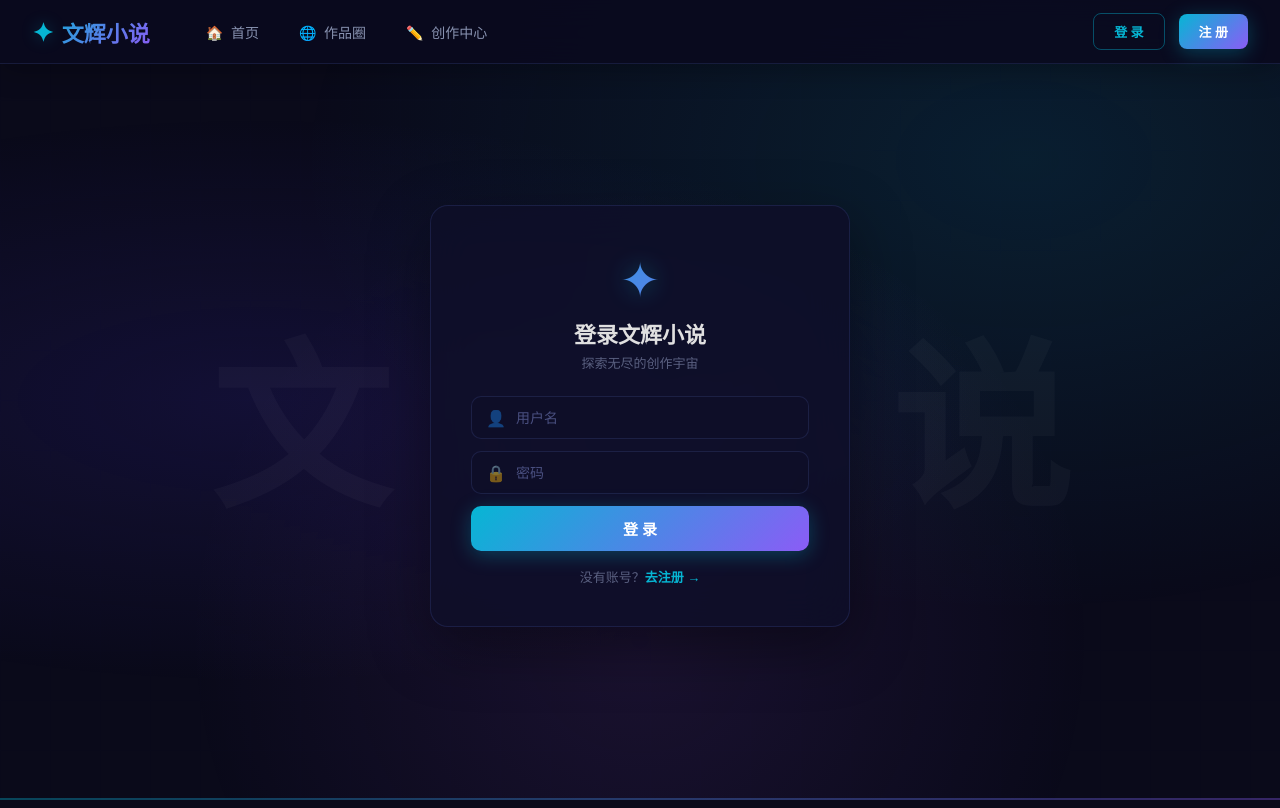
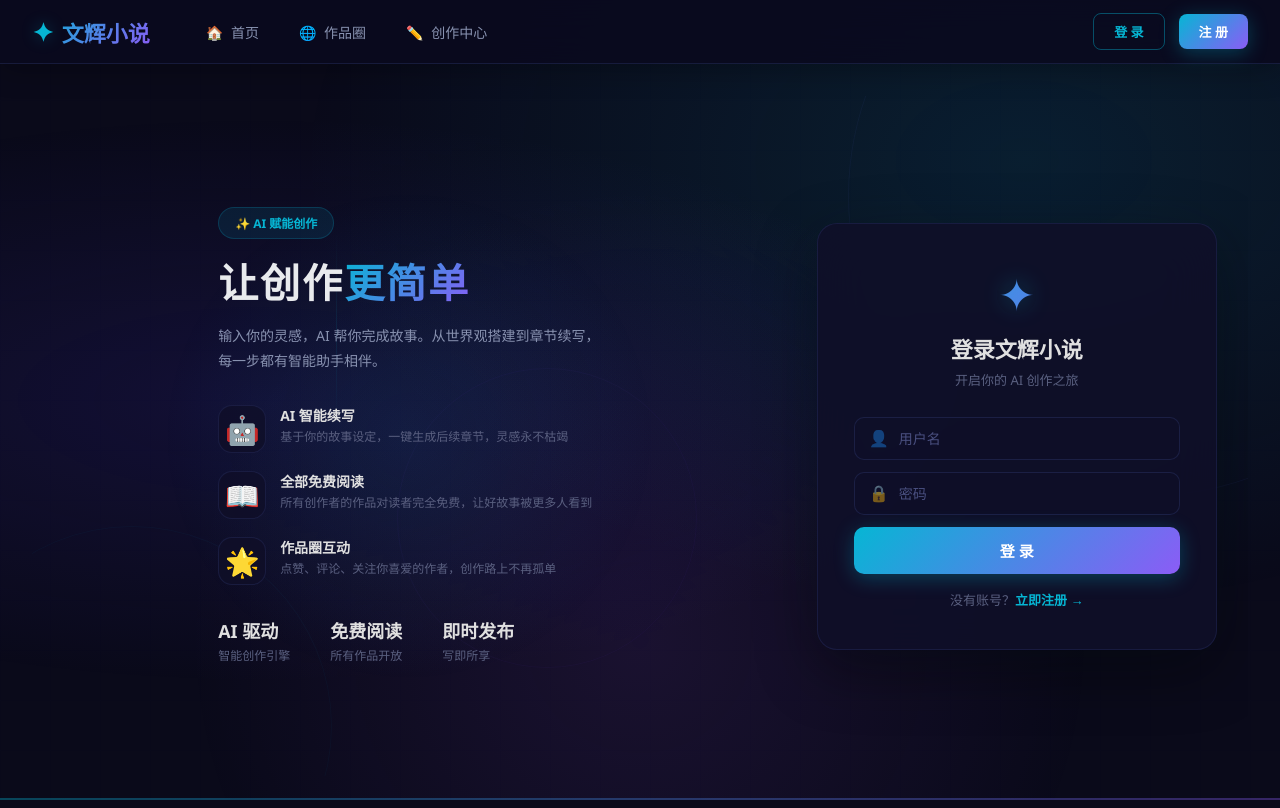
Before and after one commit to 51302/wenhui_novel, a Vue app in the folder frontend/: page /login in a window 1280 px wide. Built offline with nearby package versions, Linux system fonts and the light colour scheme; no server answers.

Commit message:
feat: 新增登录展品功能展示提示词，以及增加非vip用户不可复制作品内容

```diff
--- a/frontend/src/views/Login.vue
+++ b/frontend/src/views/Login.vue
@@ -1,9 +1,59 @@
 <template>
   <div class="login-page">
+    <!-- 左侧：品牌宣传 -->
+    <div class="hero-panel">
+      <div class="hero-glow"></div>
+      <div class="hero-content">
+        <div class="hero-badge">✨ AI 赋能创作</div>
+        <h1 class="hero-title">
+          让创作<span class="highlight">更简单</span>
+        </h1>
+        <p class="hero-desc">
+          输入你的灵感，AI 帮你完成故事。从世界观搭建到章节续写，<br/>每一步都有智能助手相伴。
+        </p>
+
+        <!-- 三大卖点 -->
+        <div class="feature-list">
+          <div class="feature-item">
+            <span class="feature-icon">🤖</span>
+            <div>
+              <strong>AI 智能续写</strong>
+              <p>基于你的故事设定，一键生成后续章节，灵感永不枯竭</p>
+            </div>
+          </div>
+          <div class="feature-item">
+            <span class="feature-icon">📖</span>
+            <div>
+              <strong>全部免费阅读</strong>
+              <p>所有创作者的作品对读者完全免费，让好故事被更多人看到</p>
+            </div>
+          </div>
+          <div class="feature-item">
+            <span class="feature-icon">🌟</span>
+            <div>
+              <strong>作品圈互动</strong>
+              <p>点赞、评论、关注你喜爱的作者，创作路上不再孤单</p>
+            </div>
+          </div>
+        </div>
+
+        <div class="hero-stats">
+          <div class="stat"><strong>AI 驱动</strong><span>智能创作引擎</span></div>
+          <div class="stat"><strong>免费阅读</strong><span>所有作品开放</span></div>
+          <div class="stat"><strong>即时发布</strong><span>写即所享</span></div>
+        </div>
+      </div>
+    </div>
+
+    <!-- 右侧：登录卡片 -->
+    <div class="login-panel">
       <div class="login-card">
+        <div class="card-header">
           <div class="card-icon">✦</div>
           <h2>登录文辉小说</h2>
-      <p class="card-sub">探索无尽的创作宇宙</p>
+          <p class="card-sub">开启你的 AI 创作之旅</p>
+        </div>
+
         <form @submit.prevent="handleLogin">
           <div class="input-group">
             <span class="input-icon">👤</span>
@@ -37,9 +87,18 @@
             {{ loggingIn ? '登录中...' : '登 录' }}
           </button>
         </form>
-      <p class="tip">没有账号？<router-link to="/register">去注册 →</router-link></p>
+
+        <p class="tip">没有账号？<router-link to="/register">立即注册 →</router-link></p>
       </div>
-    <div class="bg-text">文 辉 小 说</div>
+    </div>
+
+    <!-- 背景装饰 -->
+    <div class="bg-decor">
+      <div class="decor-circle c1"></div>
+      <div class="decor-circle c2"></div>
+      <div class="decor-circle c3"></div>
+      <div class="decor-line l1"></div>
+    </div>
   </div>
 </template>
 
@@ -131,16 +190,80 @@ export default {
 </script>
 
 <style scoped>
-.login-page { display: flex; justify-content: center; align-items: center; min-height: 80vh; position: relative; overflow: hidden; }
+.login-page {
+  display: flex; min-height: calc(100vh - 120px); position: relative; overflow: hidden;
+  align-items: center;
+}
+
+/* ====== 左侧品牌区 ====== */
+.hero-panel {
+  flex: 1.2; display: flex; align-items: center; justify-content: center;
+  padding: 40px 60px; position: relative; z-index: 2;
+}
+.hero-glow {
+  position: absolute; width: 500px; height: 500px; border-radius: 50%;
+  background: radial-gradient(circle, rgba(6,182,212,0.08) 0%, transparent 70%);
+  top: 50%; left: 50%; transform: translate(-50%, -50%); pointer-events: none;
+}
+.hero-content { position: relative; z-index: 2; max-width: 520px; }
+
+.hero-badge {
+  display: inline-block; padding: 6px 16px; border-radius: 20px;
+  background: rgba(6,182,212,0.1); border: 1px solid rgba(6,182,212,0.2);
+  color: #06b6d4; font-size: 12px; font-weight: 600; margin-bottom: 20px;
+}
+
+.hero-title {
+  font-size: 40px; font-weight: 800; color: #e8eaed; line-height: 1.2; margin-bottom: 16px;
+  letter-spacing: 2px;
+}
+.highlight {
+  background: linear-gradient(135deg, #06b6d4, #8b5cf6);
+  -webkit-background-clip: text; -webkit-text-fill-color: transparent;
+}
+
+.hero-desc {
+  font-size: 14px; color: #8892b0; line-height: 1.8; margin-bottom: 32px;
+}
+
+/* 三大卖点 */
+.feature-list { display: flex; flex-direction: column; gap: 18px; margin-bottom: 32px; }
+.feature-item { display: flex; gap: 14px; align-items: flex-start; }
+.feature-icon {
+  font-size: 28px; width: 48px; height: 48px; border-radius: 14px;
+  background: rgba(15,15,40,0.8); border: 1px solid rgba(102,126,234,0.12);
+  display: flex; align-items: center; justify-content: center; flex-shrink: 0;
+}
+.feature-item strong { display: block; font-size: 14px; color: #e0e0e0; margin-bottom: 3px; }
+.feature-item p { font-size: 12px; color: #5a6080; line-height: 1.5; margin: 0; }
+
+/* 底部数据 */
+.hero-stats { display: flex; gap: 40px; }
+.stat strong { display: block; font-size: 18px; color: #e0e0e0; }
+.stat span { font-size: 12px; color: #5a6080; }
+
+/* ====== 右侧登录卡 ====== */
+.login-panel {
+  flex: 0.8; display: flex; align-items: center; justify-content: center;
+  padding: 40px 20px; position: relative; z-index: 2;
+}
+
 .login-card {
-  background: rgba(15,15,40,0.85); border: 1px solid rgba(102,126,234,0.15);
-  border-radius: 18px; padding: 40px; width: 420px;
-  backdrop-filter: blur(20px); box-shadow: 0 20px 60px rgba(0,0,0,0.4);
-  position: relative; z-index: 2;
+  background: rgba(15,15,40,0.88); border: 1px solid rgba(102,126,234,0.12);
+  border-radius: 20px; padding: 40px 36px; width: 400px; max-width: 100%;
+  backdrop-filter: blur(24px); box-shadow: 0 20px 60px rgba(0,0,0,0.4),
+              0 0 80px rgba(6,182,212,0.04);
 }
-.card-icon { font-size: 48px; text-align: center; margin-bottom: 6px; background: linear-gradient(135deg, #06b6d4, #8b5cf6); -webkit-background-clip: text; -webkit-text-fill-color: transparent; filter: drop-shadow(0 0 12px rgba(6,182,212,0.4)); }
-.login-card h2 { text-align: center; margin-bottom: 4px; font-size: 22px; color: #e0e0e0; }
-.card-sub { text-align: center; margin-bottom: 24px; font-size: 13px; color: #5a6080; }
+
+.card-header { text-align: center; margin-bottom: 28px; }
+.card-icon {
+  font-size: 44px; margin-bottom: 8px;
+  background: linear-gradient(135deg, #06b6d4, #8b5cf6);
+  -webkit-background-clip: text; -webkit-text-fill-color: transparent;
+  filter: drop-shadow(0 0 12px rgba(6,182,212,0.4));
+}
+.card-header h2 { font-size: 22px; color: #e0e0e0; margin-bottom: 6px; }
+.card-sub { font-size: 13px; color: #5a6080; }
 
 .input-group {
   display: flex; align-items: center; gap: 10px;
@@ -187,7 +310,7 @@ export default {
 .captcha-error { color: #f87171; font-size: 12px; margin-top: 3px; }
 
 .login-card > form > button {
-  width: 100%; padding: 12px; background: linear-gradient(135deg, #06b6d4, #8b5cf6);
+  width: 100%; padding: 13px; background: linear-gradient(135deg, #06b6d4, #8b5cf6);
   color: #fff; border: none; border-radius: 10px; font-size: 15px; cursor: pointer;
   font-weight: 700; transition: all 0.3s; margin-top: 4px;
   box-shadow: 0 4px 20px rgba(6,182,212,0.3);
@@ -201,5 +324,32 @@ export default {
 .error { color: #f87171; font-size: 13px; margin-bottom: 4px; text-align: center; }
 .tip { text-align: center; margin-top: 16px; font-size: 13px; color: #5a6080; }
 .tip a { color: #06b6d4; font-weight: 600; }
-.bg-text { position: absolute; font-size: 180px; font-weight: 900; color: rgba(255,255,255,0.03); white-space: nowrap; z-index: 1; user-select: none; pointer-events: none; }
+
+/* ====== 背景装饰 ====== */
+.bg-decor { position: absolute; inset: 0; pointer-events: none; z-index: 1; }
+.decor-circle {
+  position: absolute; border-radius: 50%; border: 1px solid rgba(102,126,234,0.06);
+}
+.c1 { width: 600px; height: 600px; top: -200px; right: -200px; }
+.c2 { width: 400px; height: 400px; bottom: -150px; left: -100px; border-color: rgba(6,182,212,0.04); }
+.c3 { width: 300px; height: 300px; top: 40%; left: 30%; border-color: rgba(139,92,246,0.04); }
+
+.decor-line {
+  position: absolute; width: 1px; height: 200px;
+  background: linear-gradient(to bottom, transparent, rgba(6,182,212,0.1), transparent);
+}
+.l1 { top: 20%; left: 25%; }
+
+/* ====== 响应式 ====== */
+@media (max-width: 900px) {
+  .login-page { flex-direction: column; }
+  .hero-panel { flex: none; padding: 30px 24px 10px; }
+  .hero-title { font-size: 28px; }
+  .hero-desc { font-size: 13px; margin-bottom: 20px; }
+  .feature-list { gap: 12px; margin-bottom: 20px; }
+  .feature-icon { width: 40px; height: 40px; font-size: 22px; }
+  .hero-stats { gap: 20px; }
+  .login-panel { flex: none; padding: 10px 16px 40px; }
+  .login-card { padding: 30px 24px; }
+}
 </style>
```
Also changed, not shown: frontend/src/views/Reader.vue (+104 -6 lines). Lines whose indentation alone changed are shown as unchanged.
